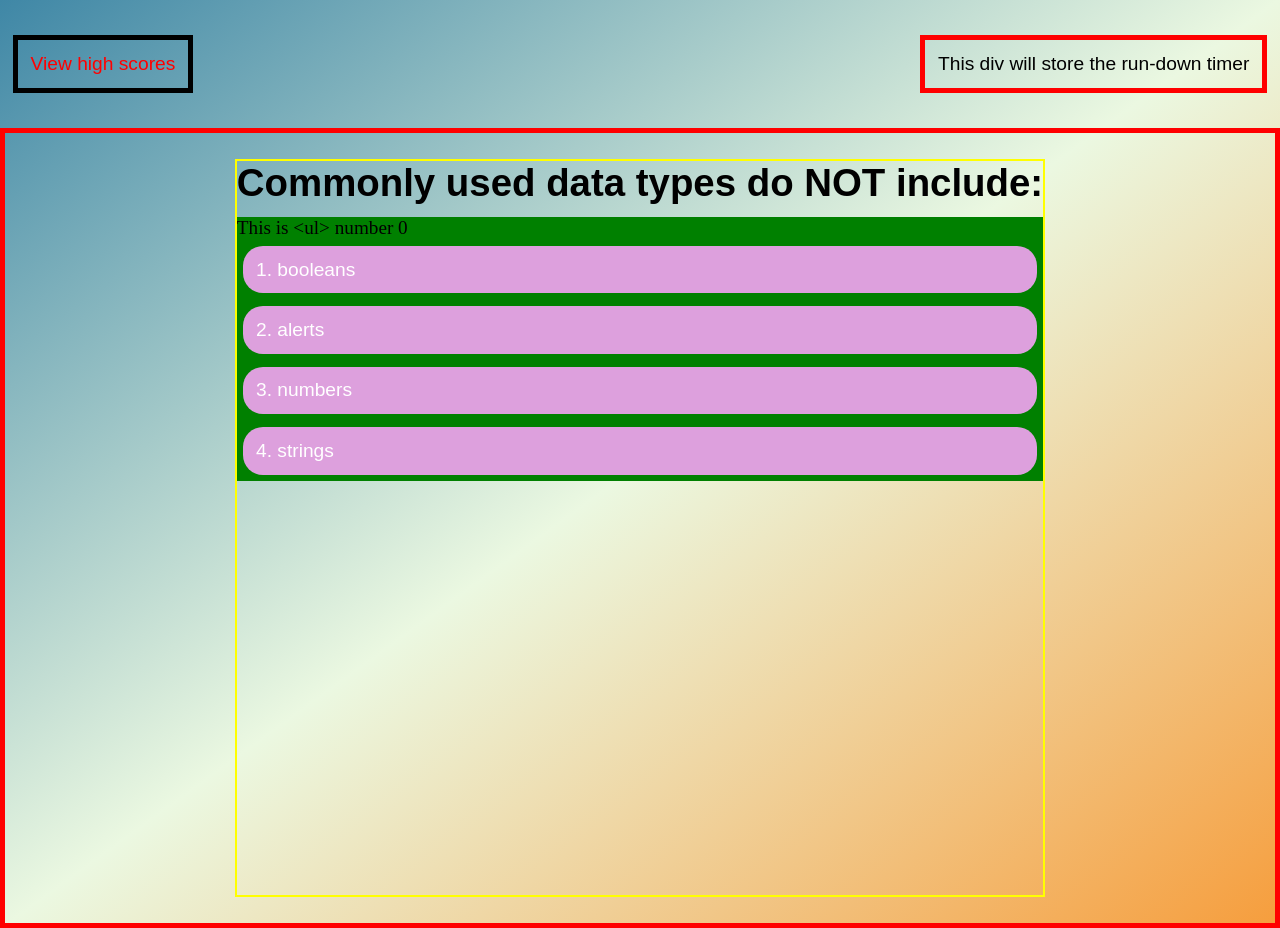
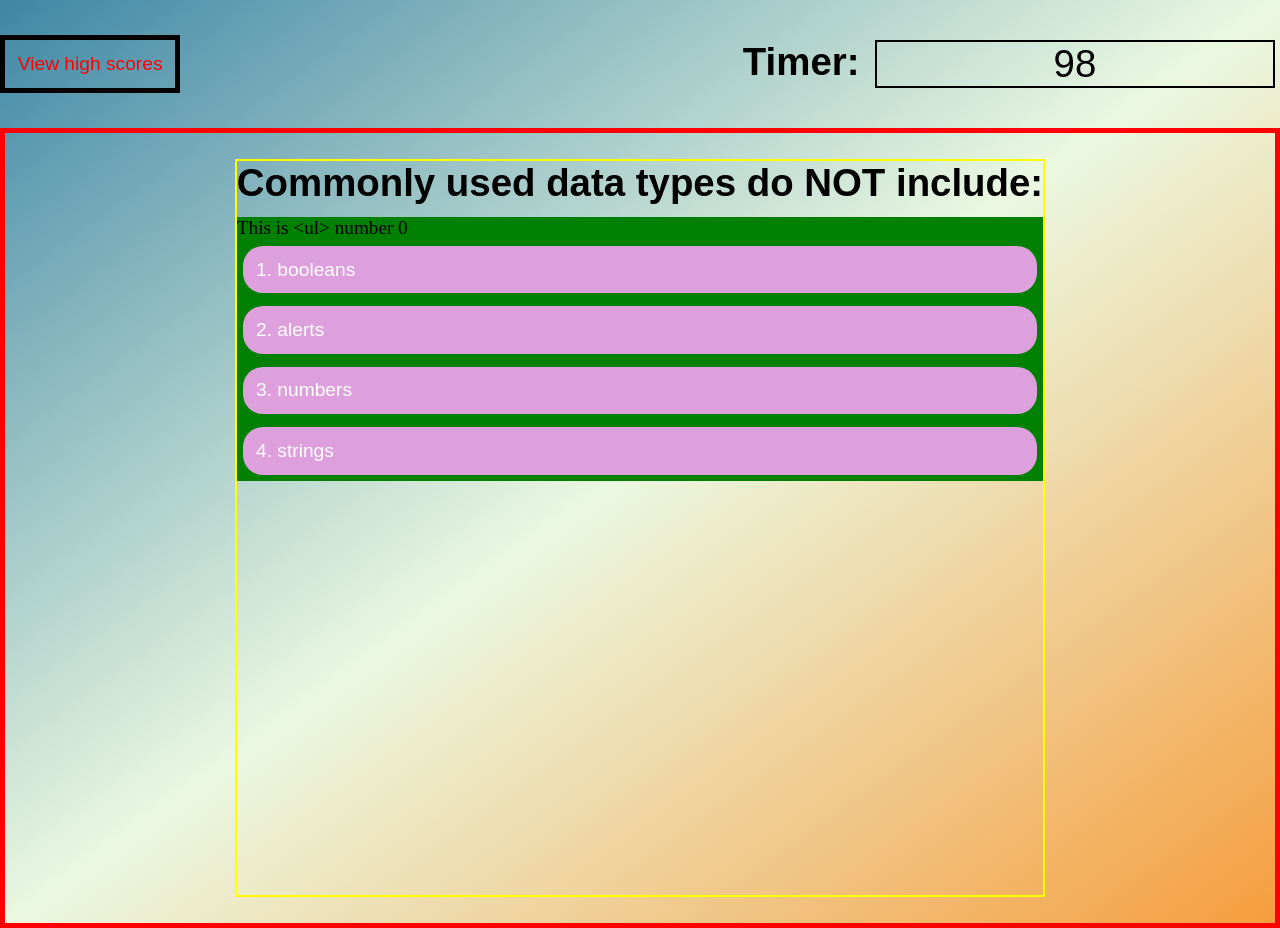
Before and after one commit to jcomp-03/code-quiz, a plain HTML site: page index.html in a window 1280 px wide. Both pictures are taken after a click on the button "Start Quiz!". Drawn offline with Linux system fonts and the light colour scheme.

Commit message:
Added timer functionality

```diff
--- a/assets/css/stylesheet.css
+++ b/assets/css/stylesheet.css
@@ -20,7 +20,6 @@ header {
     display: flex;
     justify-content: space-between;
     align-items: center;
-    padding: 1vw;
     height: 10vw;
 }
 
@@ -35,12 +34,21 @@ header a {
 }
 
 header div {
-    border: solid 5px red;
+    /* border: solid 5px red; */
     padding: 1vw;
     font-size: 1.5vw;
     font-family: sans-serif;
+    display: inherit;
+    justify-content: center;
 }
 
+#timer-element {
+    margin-left: 3%;
+    border: solid 2px black;
+    font-size: 3vw;
+    text-align: center;
+    min-width: 400px;
+}
 #id-quiz-main {
     border: solid 5px red;
     padding: 2vw;
--- a/assets/js/script.js
+++ b/assets/js/script.js
@@ -21,23 +21,23 @@ elements inside a <div class="front-page-wrapper">, for easier manipulation late
 // import * as fs from 'fs';
 
 // global variables here
-var questionObjectArray = []; // empty array to hold instances of object Question
-var fileDataArray = [] // empty array to hold split string
+var questionObjectArray = []; // hold instances of object Question
+var fileDataArray = [] // hold split string from var data
 var numQuestionObjects; // defined in storeFileData()
-
+var questionIndex = 0; // position in object array
+var userScore = 100;
 
 var quizMainEl = document.querySelector("#id-quiz-main");
 var quizWrapperEl = document.querySelector("#id-quiz-wrapper");
 var startButtonEl = document.querySelector("#id-start-my-quiz");
 var choiceListEl = document.createElement("ul");
-var choiceListItemEl;
+var timerEl = document.getElementById("timer-element");
 
-var questionIndex = 0;
 
 // string variables which holds the quiz questions
 var data = "Commonly used data types do NOT include:,alerts,strings,booleans,numbers,"+
 "The condition in an if/else statement is enclosed with:,quotes,curly brackets,parenthesis,"+
-"square brackets,Arrays in JavaScript can be used to store:,all of the above,numbers and"+
+"square brackets,Arrays in JavaScript can be used to store:,all choices,numbers and"+
 " strings,other arrays,booleans,String values must be enclosed with ___ when being assigned"+
 " to variables., quotes, commas, curly brackets, parenthesis,A very useful tool used during"+
 " development and debugging for printing content to the debugger is:,console.log,JavaScript,"+
@@ -54,7 +54,6 @@ class Question {
     }
 }
 
-
 gradeSelectedChoice = function(e) {
     // debugger;
 
@@ -65,21 +64,16 @@ gradeSelectedChoice = function(e) {
     // check if event target matches <li> element
     if (clickedEl.matches('li')) {
         userSelection = clickedEl.textContent.split('.')[1].trim();
-
-        // compare <li> innerText value to the property answRight of the current object
+        // compare <li> textContent value to the property answRight of the current object
         if (userSelection === questionObjectArray[questionIndex].answRight) {
-            console.log("The user selected the correct choice. Congratulations!");
-
+            console.log("The user selected correctly!");
         } else {
-            console.log("The user selected WRONG!");
-            // ADD CODE TO DEDUCT POINTS FROM TIME HERE
-
+            userScore -= 15;
         }
 
         questionIndex++;
-        // include conditional logic to check if more questions remain in quiz
+        // ADD CODE TO DETERMINE IF MORE QUESTIONS REMAIN
         createQuestionAndChoices(quizWrapperEl, questionIndex);
-
     } else {
         console.log("The user did not select an <li> element");
         alert('Please select a choice');
@@ -87,7 +81,7 @@ gradeSelectedChoice = function(e) {
     }
 }
 
-function createQuestionAndChoices(container) {
+createQuestionAndChoices = function(container) {
      // clear out div container of any elements
     container.replaceChildren();
 
@@ -98,7 +92,6 @@ function createQuestionAndChoices(container) {
     questionTitle.innerText = questionObjectArray[questionIndex].interrogative;
 
     // modify choiceListEl and append to div wrapper
-    // var choiceList = document.createElement("ul");
     choiceListEl.setAttribute("data-index-question-object", questionIndex);
     choiceListEl.className = "style-choice-list";
     choiceListEl.textContent = "This is <ul> number " + questionIndex;
@@ -123,26 +116,30 @@ function createQuestionAndChoices(container) {
         propertiesArray.splice(someRandomNum, 1);
     }
 
-    // Append <h1> and <ul> here and return the container
+    // Append <h1> and <ul> here
     container.append(questionTitle,choiceListEl);
-
-    // update i by one to progress to next question in questionObjectArray
-    // i += 1;
-    return;
-
 }
 
 // callback function handleStartQuiz()
 handleStartQuiz = function() {
     // let the quiz begin!
     console.log("The Start Quiz button has been pressed!");
-
     createQuestionAndChoices(quizWrapperEl);
-
 }
 
+beginTimer = function() {
+    var myIntervalId = setInterval(() => {
+        userScore--;
+        timerEl.textContent = userScore;
+        if (userScore === 0){
+            clearInterval(myIntervalId);
+            timerEl.textContent = "Time expired";
+            // add code to alert user time is up and give back score
+        }
+    }, 1000);
+}
 
-function storeFileData() {
+storeFileData = function() {
     // populate empty array
     fileDataArray = data.split(",");
 
@@ -172,11 +169,12 @@ function randomNumber(min, max) {
 }
 
 // event listeners
-// on click of <button> Start Quiz, run callback handleStartQuiz()
+// on click of start button, run callback handleStartQuiz()
 startButtonEl.addEventListener('click', handleStartQuiz);
-
+// on click of start button, begin timer
+startButtonEl.addEventListener('click', beginTimer);
+// on click of any <li> element, run callback gradeSelectedChoice()
 choiceListEl.addEventListener('click', gradeSelectedChoice);
-
 
 storeFileData();
 
--- a/index.html
+++ b/index.html
@@ -13,7 +13,8 @@
         <p class="hand-pointer"><a href="/">View high scores</a></p>
 
         <div class="hand-pointer">
-            This div will store the run-down timer
+            <h1>Timer: </h1>
+            <p id="timer-element"></p>
         </div>
     </header>
 
```
